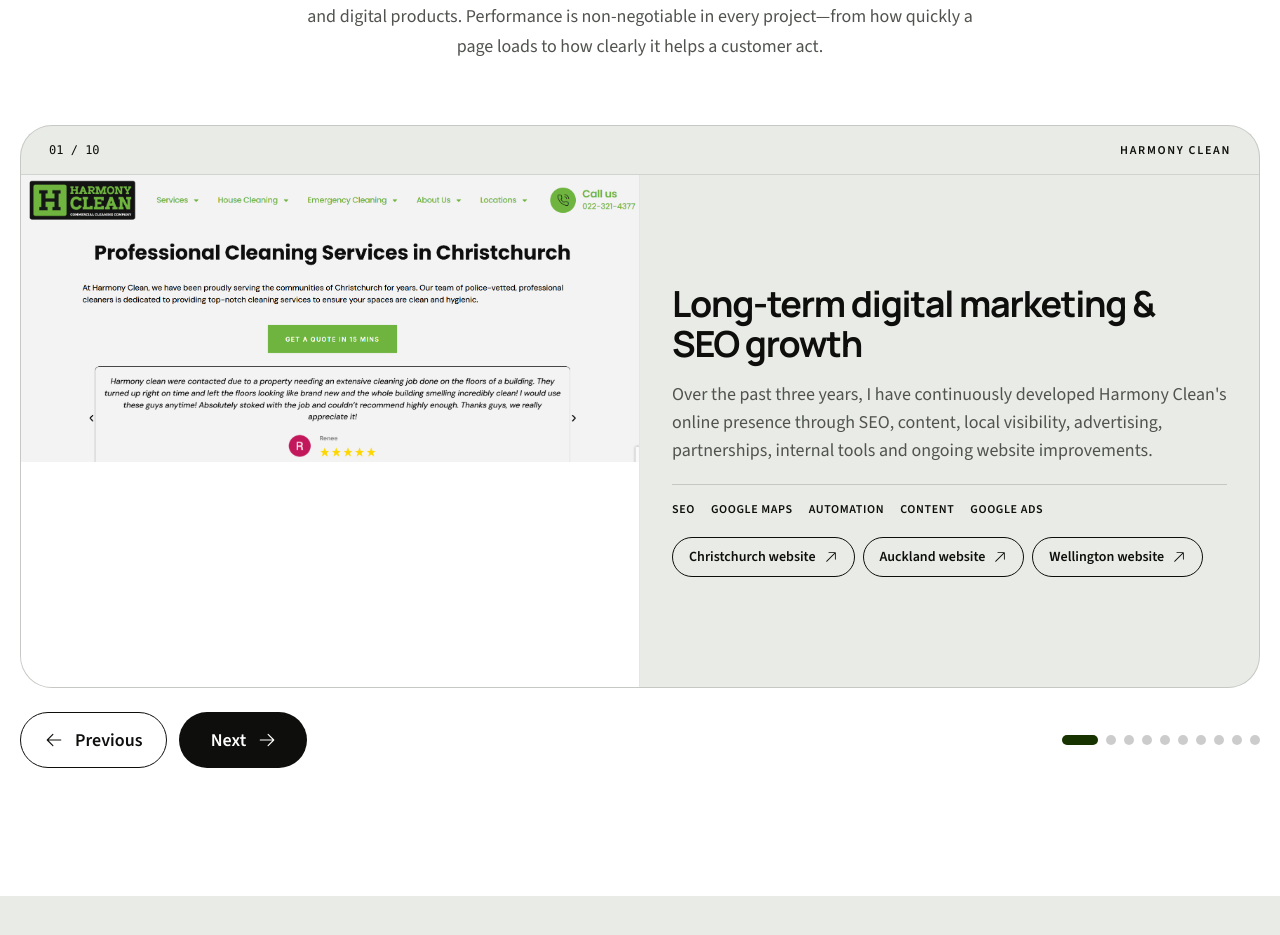
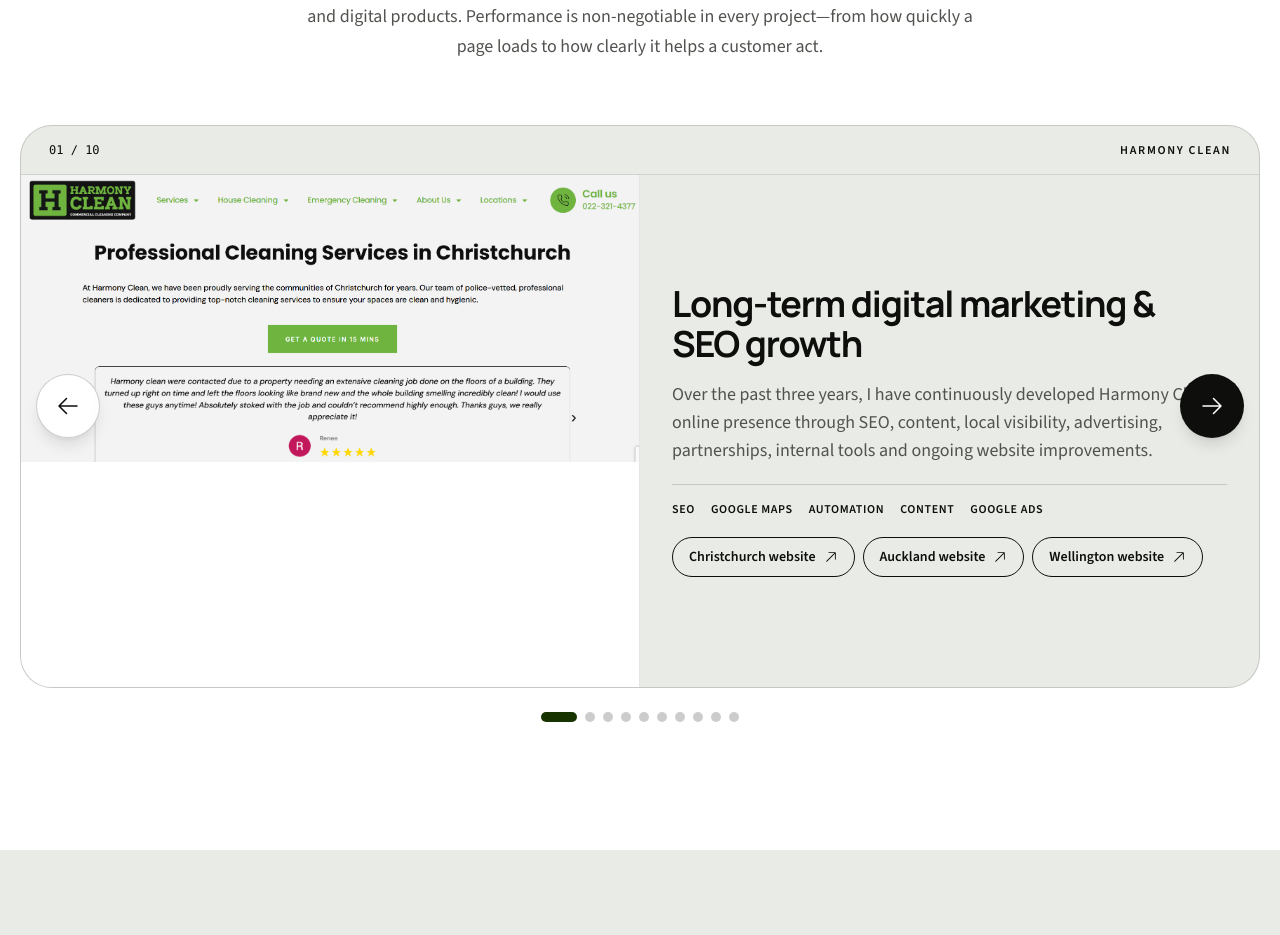
Before and after one commit to taranveerultra-bot/Tara-cv, a Next.js app: page / in a window 1280 px wide. Shown: the part 1600-2535 px from the top of the page. Built offline with nearby package versions, Linux system fonts and the light colour scheme.

Commit message:
Anchor carousel controls to slide edges

```diff
--- a/src/components/ProjectsCarousel.tsx
+++ b/src/components/ProjectsCarousel.tsx
@@ -56,8 +56,9 @@ const ProjectsCarousel = () => {
                 if (!event.currentTarget.contains(event.relatedTarget)) setIsPaused(false);
             }}
         >
-            <div className="overflow-hidden rounded-[2rem] border border-black/15 bg-hero-background">
-                <article
+            <div className="relative">
+                <div className="overflow-hidden rounded-[2rem] border border-black/15 bg-hero-background">
+                    <article
                     key={`${slide.project.title}-${slide.kind}`}
                     className="animate-[carousel-enter_500ms_ease-out]"
                     aria-label={`Slide ${activeSlide + 1} of ${slides.length}`}
@@ -137,11 +138,29 @@ const ProjectsCarousel = () => {
                             </div>
                         </div>
                     )}
-                </article>
+                    </article>
+                </div>
+
+                <button
+                    type="button"
+                    onClick={() => move(-1)}
+                    className="absolute left-4 top-1/2 z-10 hidden h-16 w-16 -translate-y-1/2 items-center justify-center rounded-full border border-black/20 bg-white/95 text-2xl shadow-lg backdrop-blur transition hover:scale-105 hover:bg-white focus-visible:outline-none focus-visible:ring-4 focus-visible:ring-primary sm:inline-flex"
+                    aria-label="Show previous project"
+                >
+                    <HiArrowLeft aria-hidden="true" />
+                </button>
+                <button
+                    type="button"
+                    onClick={() => move(1)}
+                    className="absolute right-4 top-1/2 z-10 hidden h-16 w-16 -translate-y-1/2 items-center justify-center rounded-full bg-foreground text-2xl text-white shadow-lg transition hover:scale-105 hover:bg-secondary focus-visible:outline-none focus-visible:ring-4 focus-visible:ring-primary sm:inline-flex"
+                    aria-label="Show next project"
+                >
+                    <HiArrowRight aria-hidden="true" />
+                </button>
             </div>
 
-            <div className="mt-6 flex flex-col gap-5 sm:flex-row sm:items-center sm:justify-between">
-                <div className="flex gap-3">
+            <div className="mt-6 flex flex-col items-center gap-5">
+                <div className="flex gap-3 sm:hidden">
                     <button
                         type="button"
                         onClick={() => move(-1)}
@@ -159,7 +178,7 @@ const ProjectsCarousel = () => {
                         Next <HiArrowRight aria-hidden="true" />
                     </button>
                 </div>
-                <div className="flex flex-wrap gap-2" aria-label="Choose a slide">
+                <div className="flex flex-wrap justify-center gap-2" aria-label="Choose a slide">
                     {slides.map((item, index) => (
                         <button
                             key={`${item.project.title}-${item.kind}`}
```
